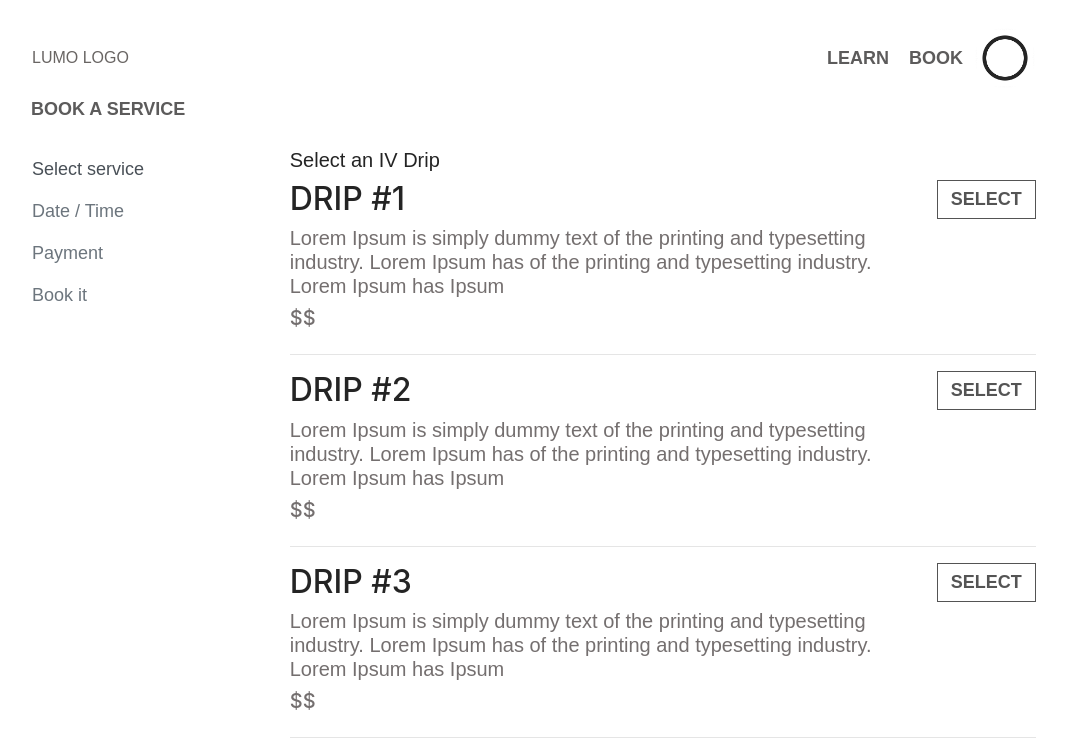
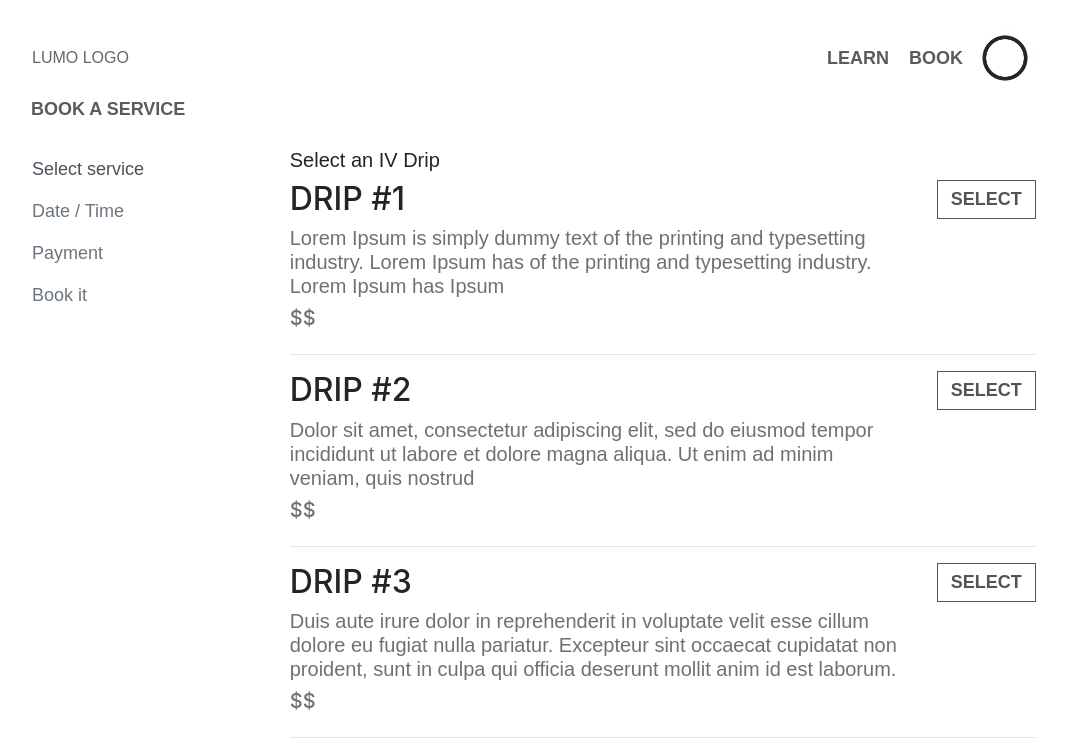
Before and after one commit to pratapshiv1992/react-bootstrap, a React (Create React App) app: page / in a window 1280 px wide. Shown: the top 748 px of the page, without its empty margins (124-1191 px from the left). Built offline with nearby package versions, Linux system fonts and the light colour scheme.

Commit message:
different drip text implemented

```diff
--- a/src/resources/dummyData.js
+++ b/src/resources/dummyData.js
@@ -1,10 +1,14 @@
-const Text = "Lorem Ipsum is simply dummy text of the printing and typesetting industry. Lorem " +
+const Text1 = "Lorem Ipsum is simply dummy text of the printing and typesetting industry. Lorem " +
     "Ipsum has of the printing and typesetting industry. Lorem Ipsum has Ipsum"
+const Text2 = "Dolor sit amet, consectetur adipiscing elit, sed do eiusmod " +
+    "tempor incididunt ut labore et dolore magna aliqua. Ut enim ad minim veniam, quis nostrud "
+const Text3 = "Duis aute irure dolor in reprehenderit in voluptate velit esse cillum dolore eu fugiat nulla pariatur. " +
+    "Excepteur sint occaecat cupidatat non proident, sunt in culpa qui officia deserunt mollit anim id est laborum."
 
 export const dripData = [
-    {dripName: "DRIP #1", dripText: Text},
-    {dripName: "DRIP #2", dripText: Text},
-    {dripName: "DRIP #3", dripText: Text}
+    {dripName: "DRIP #1", dripText: Text1},
+    {dripName: "DRIP #2", dripText: Text2},
+    {dripName: "DRIP #3", dripText: Text3}
 ];
 
 export const tabLinksData = [
```
